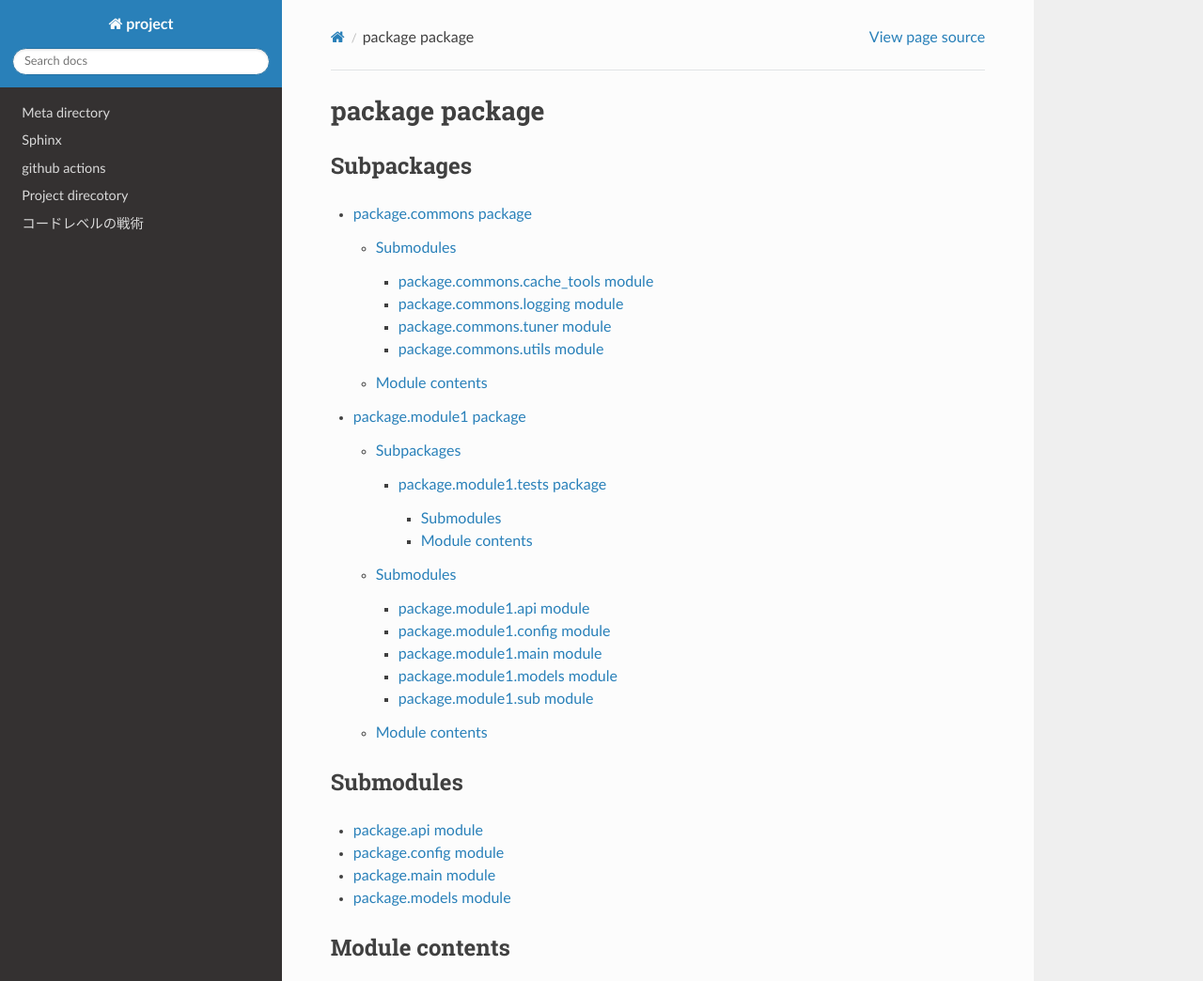
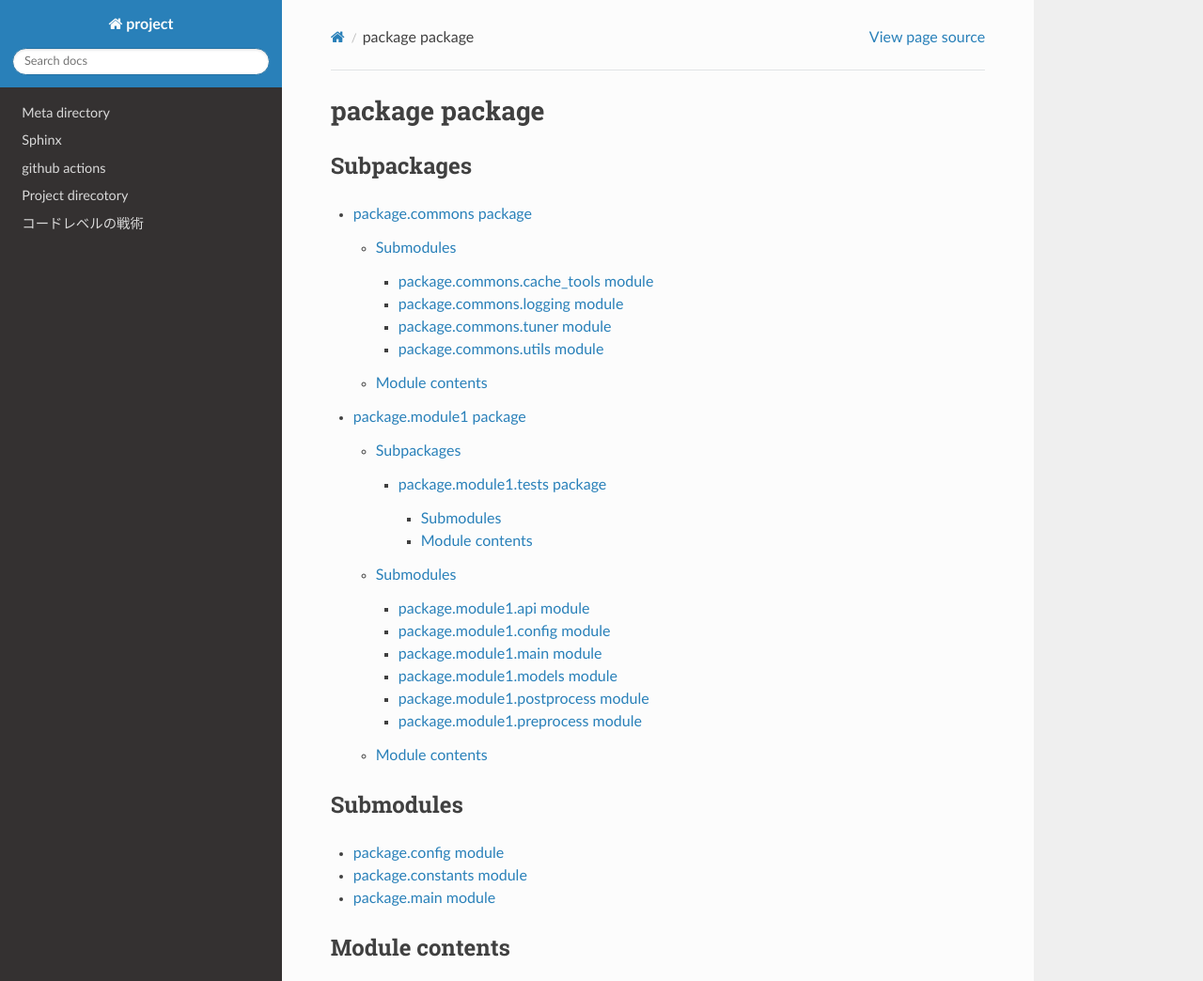
Before and after one commit to horoiwa/ProjectBoilerPlate, a Sphinx documentation site: the page built from docs/package.rst, in a window 1280 px wide and 1278 px high, cut to the strip 0-1044 px from the top of the window. Shown: the whole strip at 94% size. Built offline with Sphinx 7.4.7 and the Read the Docs theme 2.0.0, drawn with Linux system fonts in a browser that asks for light colours; pages that are not in the unit, such as notebooks, are missing from menus.

Commit message:
Stylefix

```diff
--- a/docs/package.module1.rst
+++ b/docs/package.module1.rst
@@ -19,7 +19,8 @@ Submodules
    package.module1.config
    package.module1.main
    package.module1.models
-   package.module1.sub
+   package.module1.postprocess
+   package.module1.preprocess
 
 Module contents
 ---------------
--- a/docs/package.rst
+++ b/docs/package.rst
@@ -16,10 +16,9 @@ Submodules
 .. toctree::
    :maxdepth: 4
 
-   package.api
    package.config
+   package.constants
    package.main
-   package.models
 
 Module contents
 ---------------
```
Also changed, not shown: docs/package.api.rst (deleted, +0 -7 lines), docs/package.constants.rst (added, +7 -0 lines), docs/package.models.rst (deleted, +0 -7 lines), docs/package.module1.postprocess.rst (added, +7 -0 lines), docs/package.module1.preprocess.rst (added, +7 -0 lines), docs/package.module1.sub.rst (deleted, +0 -7 lines), 6 other files.
